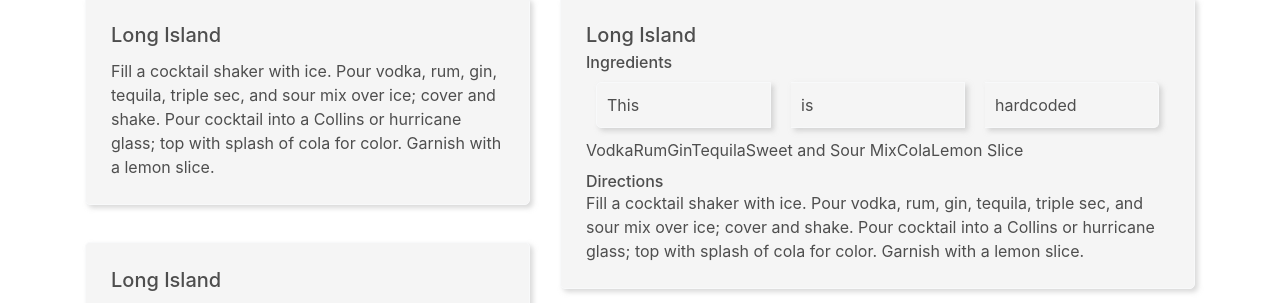
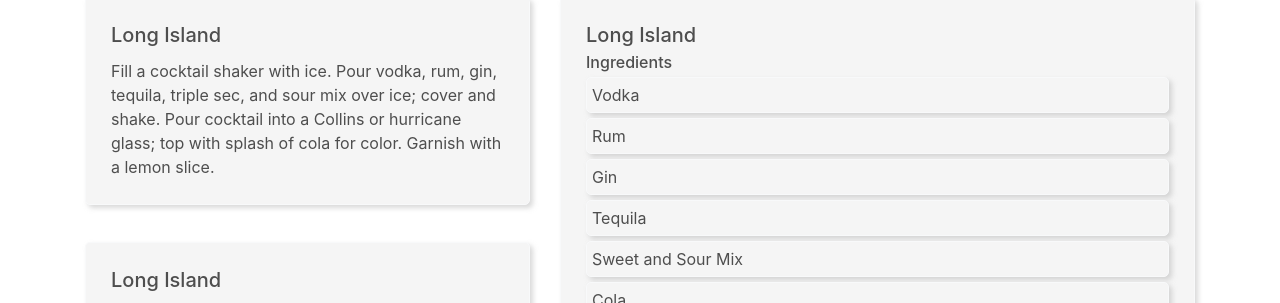
Before and after one commit to amis-3610-WAHNT/project-repo, a React (Create React App) app: page / in a window 1280 px wide. Shown: the part 497-800 px from the top of the page. Built offline with nearby package versions, Linux system fonts and the light colour scheme.

Commit message:
StylingChanges 002

```diff
--- a/src/IconDetails/IconDetails.css
+++ b/src/IconDetails/IconDetails.css
@@ -7,12 +7,20 @@
 .card-columns .card {
     border-radius: 5px;
     background-color: #f5f5f5;
+
 }
 
 a {
     color: #4E4E4E;
+
 }
 
 a :hover {
     color: #4E4E4E;
 }
+
+.specialCard .card {
+    border-radius: 5px;
+    padding: 5px;
+    margin: 5px 0px 0px 0px;
+}
--- a/src/IconDetails/IconDetails.js
+++ b/src/IconDetails/IconDetails.js
@@ -18,7 +18,7 @@ export default class IconDetails extends Component {
 
     render() {
         return(
-            <div className="IconDetail">
+            <div className="IconDetails">
                 <div>
                     <IconDetailsDisplay cocktails={this.state.cocktails} />
                 </div>
--- a/src/IconDetails/IconDetailsCard.js
+++ b/src/IconDetails/IconDetailsCard.js
@@ -1,23 +1,28 @@
 import React from "react";
-import { Card, CardGroup } from "react-bootstrap";
+import { Card, CardColumns } from "react-bootstrap";
+import IngredientList from "./IngredientList";
 
 
 export default function IconDetailsCard(props) {
+
+    const requiredIngredients = props.cocktail.ingredients;
+
+
     return (
         <Card border="light">
             <Card.Body>
                 <Card.Title>{props.cocktail.name}</Card.Title>
 
                 <Card.Subtitle>Ingredients</Card.Subtitle>
-                <CardGroup>
-                    <Card border="light" style={{margin: "10px", padding: "10px"}}>This</Card>
-                    <Card border="light" style={{margin: "10px", padding: "10px"}}>is</Card>
-                    <Card border="light" style={{margin: "10px", padding: "10px"}}>hardcoded</Card>
-                </CardGroup>
-                <Card.Text>{props.cocktail.ingredients}</Card.Text>
+                <CardColumns>
+                    {requiredIngredients.map(i => (
+                         <IngredientList ingredients={i} key={i.index} />
+                    ))}
+                </CardColumns>
+                <Card.Text></Card.Text>
 
                 <Card.Subtitle>Directions</Card.Subtitle>
-                <Card.Text>{props.cocktail.directions}</Card.Text>
+                <Card border="light">{props.cocktail.directions}</Card>
 
 
             </Card.Body>
--- /dev/null
+++ b/src/IconDetails/IngredientList.js
@@ -0,0 +1,15 @@
+import React from "react";
+import { Card } from "react-bootstrap";
+import "./IconDetails.css";
+
+
+
+export default function IngredientList(props) {
+    return (
+        <div className="specialCard">
+            <Card border="light">
+                {props.ingredients}
+            </Card>
+        </div>
+    );
+}
--- a/src/MainIcons/Icons.css
+++ b/src/MainIcons/Icons.css
@@ -17,6 +17,8 @@
     margin: 25px 0px 0px 0px;
 }
 
+
+
 a {
     color: #4E4E4E;
 }
```
